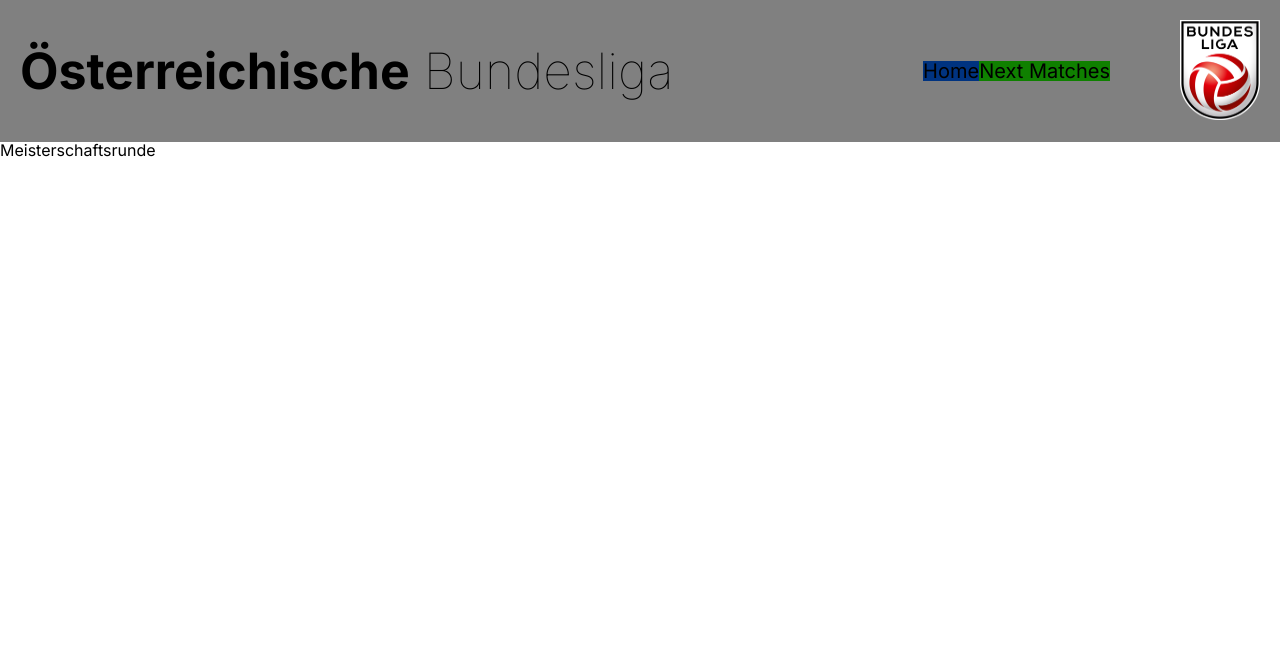
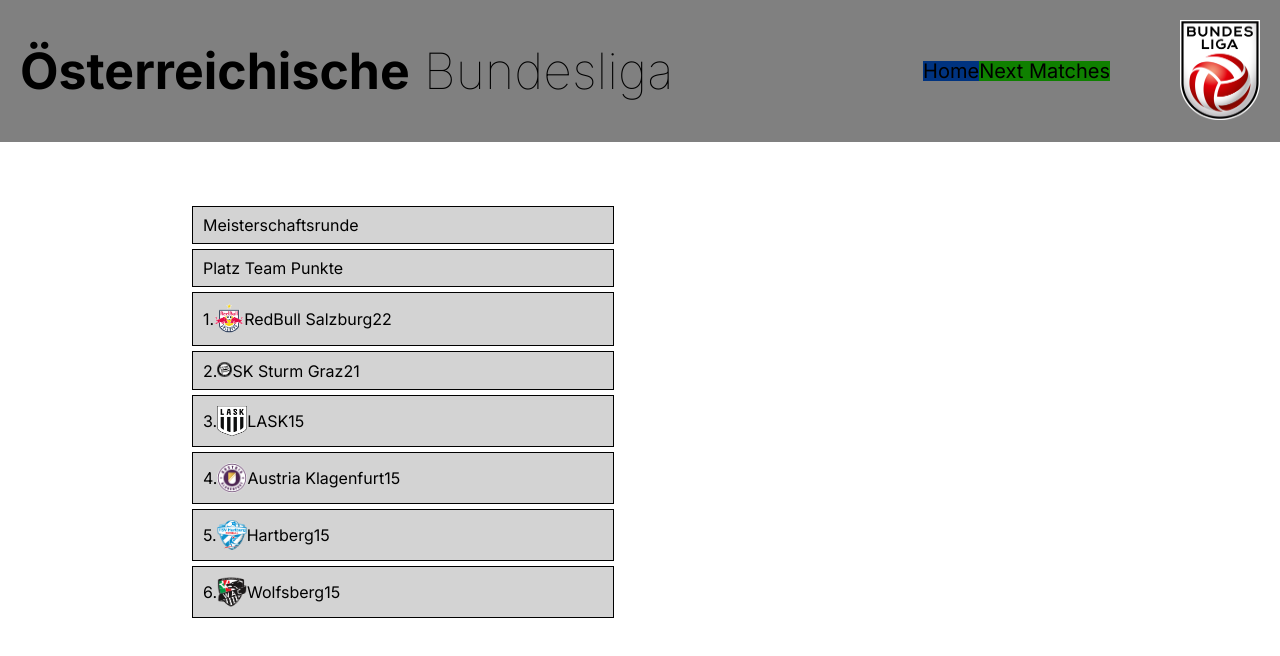
Before and after one commit to VinzentErtl/4cWI_Vinzent_Ertl, a plain HTML site: page Football_API/index.html in a window 1280 px wide. Drawn offline with Linux system fonts and the light colour scheme.

Commit message:
weiter gemacht

```diff
--- a/Football_API/index.html
+++ b/Football_API/index.html
@@ -22,9 +22,36 @@
       </div>
     </div>
 
-    <div class="Tabelle">
-            <div class="rang">Meisterschaftsrunde</div>
-            <div class=""></div>
+    <div class="tabelle">
+    <div class="Meisterschaftsrunde">
+      <h1>Meisterschaftsrunde</h1>
     </div>
+    <div class="Beschreibung">
+      <h1>Platz Team Punkte</h1>
+    </div>
+
+      <div class="rang">
+          <div class="TeamRang">1.</div>
+          <div class="TeamLogo"><img class="team_logo" src="RB.png" alt=""></div>
+          <div class="TeamName">RedBull Salzburg </div>
+          <div class="punkte">22</div>
+      </div>
+      <div class="rang">
+        <table><tr><td> 2.<img class="team_logo" src="SK.png" alt="" style="width:15px;height: 15px;">SK Sturm Graz </td><td>21</td></tr></table>
+      </div>
+      <div class="rang"> 3.<img class="team_logo" src="LASK.png" alt="">LASK
+        <div class="punkte">15</div>
+      </div>
+      <div class="rang"> 4.<img class="team_logo" src="SKAK.png" alt="">Austria Klagenfurt
+        <div class="punkte">15</div>
+      </div>
+      <div class="rang"> 5.<img class="team_logo" src="Hartberg.png" alt="">Hartberg
+        <div class="punkte">15</div>
+      </div>
+      <div class="rang"> 6.<img class="team_logo" src="WAC.png" alt="">Wolfsberg
+        <div class="punkte">15</div>
+      </div>
+
+</div>
   </body>
 </html>
--- a/Football_API/style.css
+++ b/Football_API/style.css
@@ -38,7 +38,68 @@ body {
   column-gap: 70px;
 }
 
-.Tabelle {
-  border: 3;
+
+
+.rang {
+ width: 400px;
+  border-style: solid;
+  border-width: 1px;
+  border-color: black;
+  padding: 10px;
+  margin-top: 5px;
+  display: flex;
+  align-items: center;
+  background-color: lightgray;
+
 
 }
+
+.team_logo {
+  width: 30px;
+  height: 30px;
+}
+
+.Meisterschaftsrunde {
+  width: 400px;
+  border-style: solid;
+  border-width: 1px;
+  border-color: black;
+  padding: 10px;
+  margin-top: 5px;
+  display: flex;
+  align-items: center;
+  background-color: lightgray;
+}
+
+.Beschreibung {
+  width: 400px;
+  border-style: solid;
+  border-width: 1px;
+  border-color: black;
+  padding: 10px;
+  margin-top: 5px;
+  display: flex;
+  align-items: center;
+  background-color: lightgray;
+
+}
+
+.tabelle {
+  margin-left: 15%;
+  margin-top: 5%;
+}
+.punkte {
+
+}
+
+.TeamRang {
+
+}
+
+.TeamLogo {
+
+}
+
+.TeamName {
+
+}
```
Also changed, not shown: Football_API/Hartberg.png (added), Football_API/LASK.png (added), Football_API/RB.png (added), Football_API/SK.png (added), Football_API/SKAK.png (added), Football_API/WAC.png (added).
